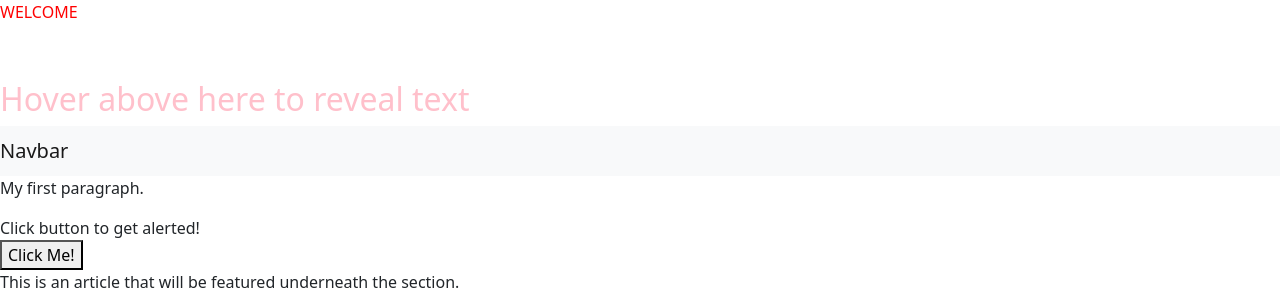
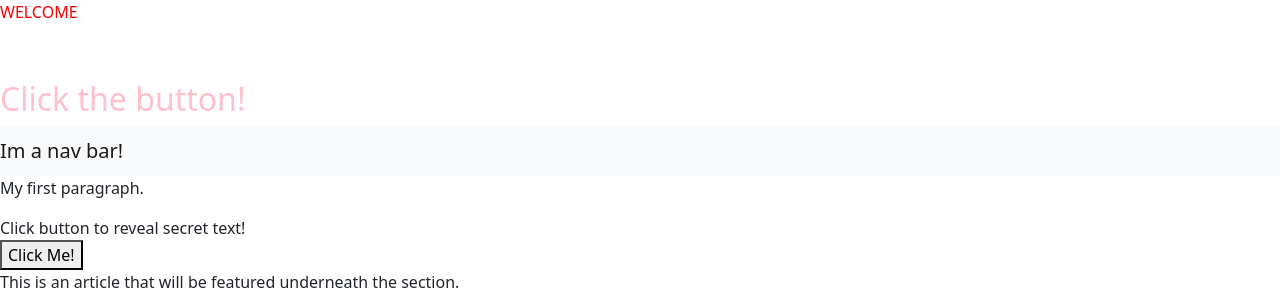
Before and after one commit to tristn/HTML-Practice, a plain HTML site: page index.html in a window 1280 px wide. Shown: the top 290 px of the page. Drawn offline with nearby package versions, Linux system fonts and the light colour scheme; grey boxes are pictures that could not be loaded.

Commit message:
text fix

```diff
--- a/index.html
+++ b/index.html
@@ -15,13 +15,13 @@
 
 <body>
     <h1 style="color: white;" id="hidden">Surprise!</h1>
-    <h2 header="attribute-value">Hover above here to reveal text</h2>
+    <h2 header="attribute-value">Click the button!</h2>
     <nav class="navbar navbar-light bg-light">
-        <span class="navbar-brand mb-0 h1">Navbar</span>
+        <span class="navbar-brand mb-0 h1">Im a nav bar!</span>
       </nav>
 
     <p id="global">My first paragraph.</p>
-    <section>Click button to get alerted!</section>
+    <section>Click button to reveal secret text!</section>
     <button>Click Me!</button>
     <article class = "switch">
         This is an article that will be featured underneath the section.
```
